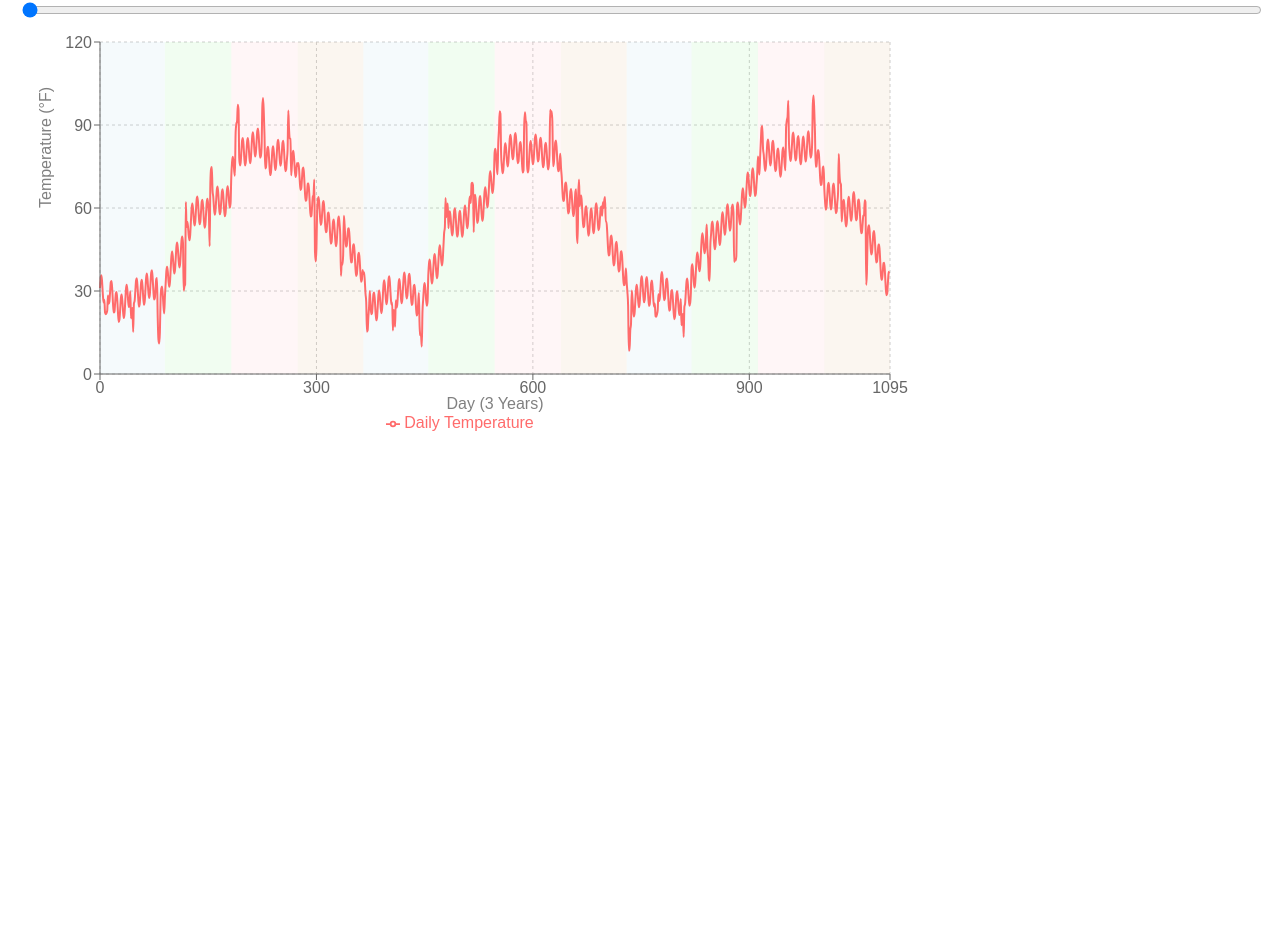
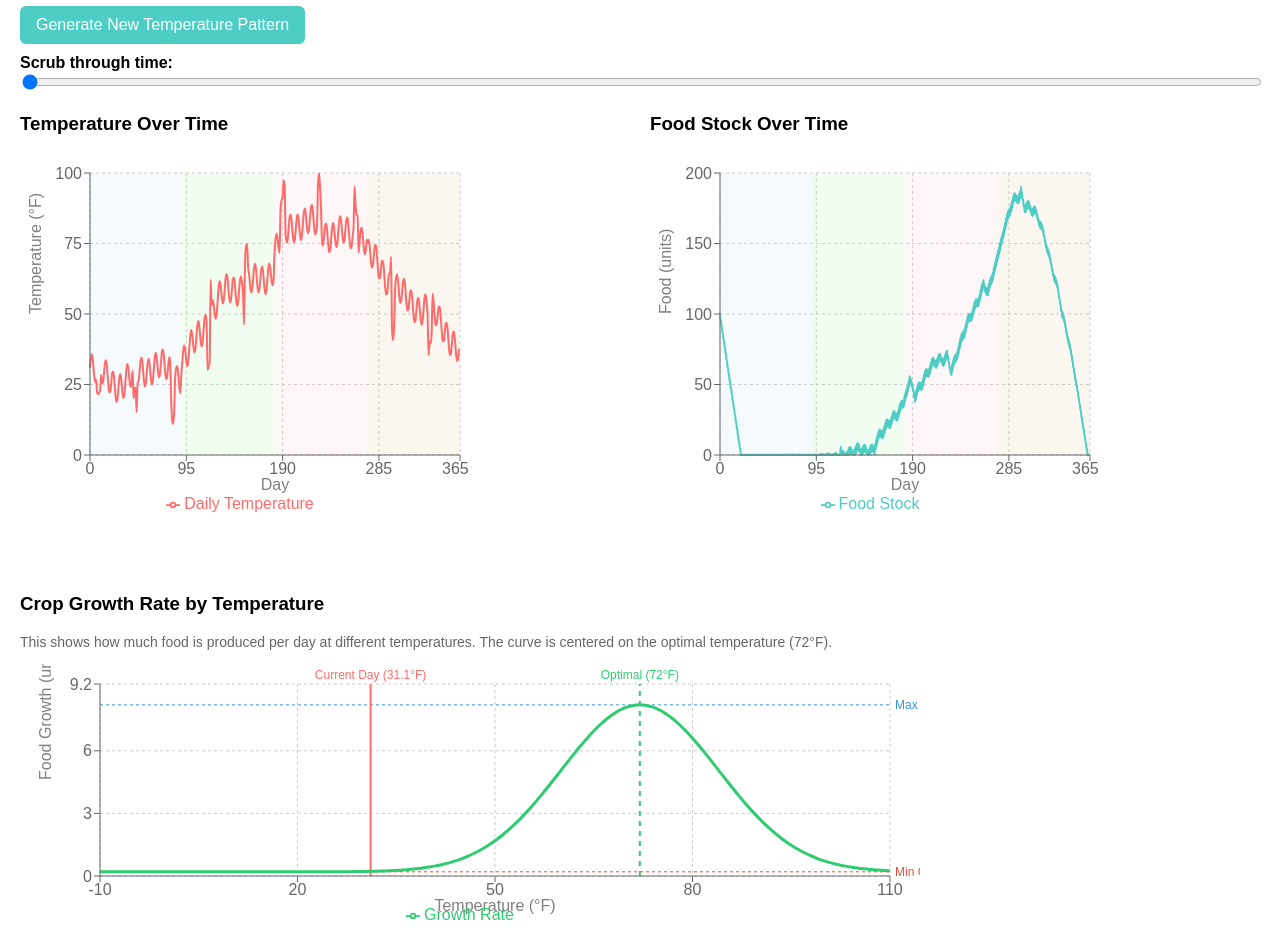
Before and after one commit to BSchoenth245/population-sim-React-, a React (Create React App) app: page / in a window 1280 px wide. Shown: the part 289-1241 px from the top of the page. Before the commit the page ends 800 px from the top, so only its background shows below. Built offline with nearby package versions, Linux system fonts and the light colour scheme.

Commit message:
Added food dependant on temp

```diff
--- a/src/TempTest.js
+++ b/src/TempTest.js
@@ -7,7 +7,8 @@ import {
   CartesianGrid,
   Tooltip,
   Legend,
-  ReferenceArea
+  ReferenceArea,
+  ReferenceLine
 } from 'recharts';
 
 /* ============================================================
@@ -15,7 +16,7 @@ import {
    ============================================================ */
 
 const DAYS_PER_YEAR = 365;
-const YEAR_COUNT = 3;
+const YEAR_COUNT = 1;
 const TOTAL_DAYS = DAYS_PER_YEAR * YEAR_COUNT;
 
 /*
@@ -33,9 +34,9 @@ const SEASONS = [
   Used for shaping, NOT forcing.
 */
 const SEASON_PROFILES = {
-  Winter: { mean: 30, amp: 10 },
-  Spring: { mean: 55, amp: 12 },
-  Summer: { mean: 80, amp: 10 },
+  Winter: { mean: 15, amp: 10 },
+  Spring: { mean: 65, amp: 12 },
+  Summer: { mean: 90, amp: 10 },
   Fall:   { mean: 55, amp: 12 }
 };
 
@@ -50,6 +51,27 @@ const SEASON_COLORS = {
   Fall:   'rgba(222, 184, 135, 0.25)'
 };
 
+/*
+  Crop growth parameters.
+  These define how temperature affects food production.
+*/
+const CROP_CONFIG = {
+  optimalTemp: 72,      // Temperature (°F) where crop grows best
+  tolerance: 12,        // How forgiving the crop is to temp deviation (higher = more resilient)
+  maxGrowth: 8,         // Maximum food units produced per day at optimal temp
+  minGrowth: 0.2        // Minimum growth even in terrible conditions (prevents starvation deadlock)
+};
+
+/*
+  Daily consumption rate.
+  For now, this is constant. Later you'll multiply by population.
+*/
+const DAILY_CONSUMPTION = 5;
+
+/*
+  Starting food stockpile.
+*/
+const STARTING_FOOD = 100;
 
 /* ============================================================
    === HELPER FUNCTIONS =======================================
@@ -129,6 +151,38 @@ function extremeEvent(dayIndex, seasonName, seed) {
     : -magnitude;
 }
 
+/**
+ * Calculate food growth based on temperature.
+ * Uses a bell curve (Gaussian) centered on optimal temperature.
+ *
+ * @param {number} temperature - Current day's temperature in °F
+ * @returns {number} Food units produced this day
+ *
+ * How it works:
+ * - At optimalTemp: produces maxGrowth
+ * - As temp deviates: production drops exponentially
+ * - Never drops below minGrowth (prevents zero-growth deadlock)
+ *
+ * The formula: minGrowth + maxGrowth * e^(-(deviation²) / (2 * tolerance²))
+ * This is a standard Gaussian/normal distribution bell curve.
+ */
+function calculateGrowth(temperature) {
+  const { optimalTemp, tolerance, maxGrowth, minGrowth } = CROP_CONFIG;
+
+  // How far is current temp from optimal? (can be positive or negative)
+  const deviation = temperature - optimalTemp;
+
+  // Bell curve calculation
+  // - deviation² makes both hot and cold equally bad
+  // - tolerance² controls how "wide" the bell is
+  // - The exp() creates the smooth dropoff
+  const bellCurve = Math.exp(-(deviation ** 2) / (2 * tolerance ** 2));
+
+  // Scale the bell curve to our growth range
+  // Result ranges from minGrowth (terrible conditions) to minGrowth + maxGrowth (perfect conditions)
+  return minGrowth + maxGrowth * bellCurve;
+}
+
 /* ============================================================
    === MAIN COMPONENT =========================================
    ============================================================ */
@@ -137,6 +191,7 @@ export default function TemperatureSimulation() {
   const [data, setData] = useState([]);
   const [currentDay, setCurrentDay] = useState(0);
   const [seed, setSeed] = useState(Math.random());
+  const [foodData, setFoodData] = useState([]);
 
   useEffect(() => {
     const generated = [];
@@ -176,6 +231,44 @@ export default function TemperatureSimulation() {
     }
 
     setData(generated);
+
+    // === FOOD PRODUCTION SIMULATION ===
+    // Generate food data based on temperature
+    // Each day has TWO datapoints: after growth, after consumption
+    const foodSimulation = [];
+    let currentFood = STARTING_FOOD;
+
+    for (let dayIndex = 0; dayIndex < TOTAL_DAYS; dayIndex++) {
+      // Get this day's temperature from our generated data
+      const temp = generated[dayIndex].temperature;
+
+      // Calculate how much food grows based on temperature
+      const growth = calculateGrowth(temp);
+
+      // === MORNING: After growth ===
+      currentFood += growth;
+      foodSimulation.push({
+        x: dayIndex,              // Exact day (e.g., day 50.0)
+        food: Math.round(currentFood * 10) / 10,  // Round to 1 decimal
+        phase: 'growth',          // Label for debugging
+        growth: Math.round(growth * 10) / 10  // Store growth amount for tooltip
+      });
+
+      // === MIDDAY: After consumption ===
+      currentFood -= DAILY_CONSUMPTION;
+
+      // Don't let food go negative (starvation would happen here in full sim)
+      if (currentFood < 0) currentFood = 0;
+
+      foodSimulation.push({
+        x: dayIndex + 0.5,        // Half-day offset (e.g., day 50.5)
+        food: Math.round(currentFood * 10) / 10,
+        phase: 'consumption',
+        consumed: DAILY_CONSUMPTION
+      });
+    }
+
+    setFoodData(foodSimulation);
   }, [seed]);
 
   const current = data[currentDay] ?? {};
@@ -194,7 +287,10 @@ export default function TemperatureSimulation() {
         <strong>Day:</strong> {currentDay} <br />
         <strong>Year:</strong> {current.year + 1 ?? '-'} <br />
         <strong>Season:</strong> {current.season ?? '-'} <br />
-        <strong>Temperature:</strong> {current.temperature ?? '-'} °F
+        <strong>Temperature:</strong> {current.temperature ?? '-'} °F <br />
+        <strong>Food Stock:</strong> {foodData[currentDay * 2]?.food ?? '-'} units <br />
+        <strong>Consumption Rate:</strong> {DAILY_CONSUMPTION} units/day <br />
+        <strong>Daily Growth:</strong> {current.temperature ? calculateGrowth(current.temperature).toFixed(1) : '-'} units/day
       </div>
 
       <button
@@ -218,7 +314,7 @@ export default function TemperatureSimulation() {
 
 
       {/* === SCRUBBER === */}
-      <label>
+      <label style={{ display: 'block' }}>
         <strong>Scrub through time:</strong>
         <input
           type="range"
@@ -230,15 +326,25 @@ export default function TemperatureSimulation() {
         />
       </label>
 
-      {/* === CHART === */}
-      <LineChart width={900} height={450} data={data} margin={{ top: 20, right: 30, left: 20, bottom: 40 }}>
+ {/* === CHARTS SIDE BY SIDE === */}
+<div style={{ display: 'flex', gap: 20, flexWrap: 'wrap' }}>
+
+  {/* === TEMPERATURE CHART === */}
+  <div style={{ flex: '1 1 45%', minWidth: 400 }}>
+    <h3>Temperature Over Time</h3>
+    <LineChart
+      width={450}
+      height={400}
+      data={data}
+      margin={{ top: 20, right: 10, left: 10, bottom: 40 }}
+    >
       <CartesianGrid strokeDasharray="3 3" />
 
       <XAxis
         dataKey="dayIndex"
         type="number"
         domain={[0, TOTAL_DAYS]}
-          label={{ value: 'Day (3 Years)', position: 'insideBottom', offset: -5 }}
+        label={{ value: 'Day', position: 'insideBottom', offset: -5 }}
       />
 
       <YAxis
@@ -251,7 +357,6 @@ export default function TemperatureSimulation() {
         align="center"
         wrapperStyle={{ paddingTop: 10 }}
       />
-
 
       {/* === Seasonal background shading === */}
       {Array.from({ length: YEAR_COUNT }).map((_, year) => {
@@ -284,5 +389,219 @@ export default function TemperatureSimulation() {
       />
     </LineChart>
   </div>
+
+  {/* === FOOD CHART === */}
+  <div style={{ flex: '1 1 45%', minWidth: 400 }}>
+    <h3>Food Stock Over Time</h3>
+    <LineChart
+      width={450}
+      height={400}
+      data={foodData}
+      margin={{ top: 20, right: 10, left: 10, bottom: 40 }}
+    >
+      <CartesianGrid strokeDasharray="3 3" />
+
+      <XAxis
+        dataKey="x"
+        type="number"
+        domain={[0, TOTAL_DAYS]}
+        label={{ value: 'Day', position: 'insideBottom', offset: -5 }}
+      />
+
+      <YAxis
+        label={{ value: 'Food (units)', angle: -90, position: 'insideLeft' }}
+      />
+
+      <Tooltip
+        content={({ active, payload }) => {
+          if (active && payload && payload.length) {
+            const data = payload[0].payload;
+            return (
+              <div style={{
+                background: 'white',
+                padding: 10,
+                border: '1px solid #ccc',
+                borderRadius: 4
+              }}>
+                <p><strong>Day:</strong> {Math.floor(data.x)}</p>
+                <p><strong>Food:</strong> {data.food} units</p>
+                <p><strong>Phase:</strong> {data.phase}</p>
+                {data.growth && <p><strong>Growth:</strong> +{data.growth}</p>}
+                {data.consumed && <p><strong>Consumed:</strong> -{data.consumed}</p>}
+              </div>
             );
           }
+          return null;
+        }}
+      />
+
+      <Legend
+        verticalAlign="bottom"
+        align="center"
+        wrapperStyle={{ paddingTop: 10 }}
+      />
+
+      {/* === Seasonal background shading (same as temp chart) === */}
+      {Array.from({ length: YEAR_COUNT }).map((_, year) => {
+        let seasonStart = year * DAYS_PER_YEAR;
+
+        return SEASONS.map(season => {
+          const x1 = seasonStart;
+          const x2 = seasonStart + season.length;
+          seasonStart = x2;
+
+          return (
+            <ReferenceArea
+              key={`food-${year}-${season.name}`}
+              x1={x1}
+              x2={x2}
+              fill={SEASON_COLORS[season.name]}
+              strokeOpacity={0}
+            />
+          );
+        });
+      })}
+
+      <Line
+        type="monotone"
+        dataKey="food"
+        stroke="#4ecdc4"
+        strokeWidth={2}
+        dot={false}
+        name="Food Stock"
+      />
+    </LineChart>
+  </div>
+
+</div>
+
+{/* === GROWTH CURVE VISUALIZATION === */}
+<div style={{ marginTop: 40 }}>
+  <h3>Crop Growth Rate by Temperature</h3>
+  <p style={{ fontSize: 14, color: '#666' }}>
+    This shows how much food is produced per day at different temperatures.
+    The curve is centered on the optimal temperature ({CROP_CONFIG.optimalTemp}°F).
+  </p>
+
+  <LineChart
+    width={900}
+    height={300}
+    data={(() => {
+      // Generate curve data points from -10°F to 110°F
+      const curveData = [];
+      for (let temp = -10; temp <= 110; temp += 1) {
+        curveData.push({
+          temperature: temp,
+          growth: calculateGrowth(temp)
+        });
+      }
+      return curveData;
+    })()}
+    margin={{ top: 20, right: 30, left: 20, bottom: 40 }}
+  >
+    <CartesianGrid strokeDasharray="3 3" />
+
+    <XAxis
+      dataKey="temperature"
+      type="number"
+      domain={[-10, 110]}
+      label={{ value: 'Temperature (°F)', position: 'insideBottom', offset: -5 }}
+    />
+
+    <YAxis
+      label={{ value: 'Food Growth (units/day)', angle: -90, position: 'insideLeft' }}
+      domain={[0, CROP_CONFIG.maxGrowth + CROP_CONFIG.minGrowth + 1]}
+    />
+
+    <Tooltip
+      content={({ active, payload }) => {
+        if (active && payload && payload.length) {
+          const data = payload[0].payload;
+          return (
+            <div style={{
+              background: 'white',
+              padding: 10,
+              border: '1px solid #ccc',
+              borderRadius: 4
+            }}>
+              <p><strong>Temperature:</strong> {data.temperature}°F</p>
+              <p><strong>Growth Rate:</strong> {data.growth.toFixed(2)} units/day</p>
+            </div>
+          );
+        }
+        return null;
+      }}
+    />
+
+    <Legend />
+
+    {/* Vertical line at optimal temperature */}
+    <ReferenceLine
+      x={CROP_CONFIG.optimalTemp}
+      stroke="#2ecc71"
+      strokeWidth={2}
+      strokeDasharray="5 5"
+      label={{
+        value: `Optimal (${CROP_CONFIG.optimalTemp}°F)`,
+        position: 'top',
+        fill: '#2ecc71',
+        fontSize: 12
+      }}
+    />
+
+    {/* Horizontal line at max growth */}
+    <ReferenceLine
+      y={CROP_CONFIG.maxGrowth + CROP_CONFIG.minGrowth}
+      stroke="#3498db"
+      strokeWidth={1}
+      strokeDasharray="3 3"
+      label={{
+        value: `Max Growth`,
+        position: 'right',
+        fill: '#3498db',
+        fontSize: 12
+      }}
+    />
+
+    {/* Horizontal line at min growth */}
+    <ReferenceLine
+      y={CROP_CONFIG.minGrowth}
+      stroke="#e74c3c"
+      strokeWidth={1}
+      strokeDasharray="3 3"
+      label={{
+        value: `Min Growth`,
+        position: 'right',
+        fill: '#e74c3c',
+        fontSize: 12
+      }}
+    />
+
+    {/* Show current day's temperature as a dot on the curve */}
+    {current.temperature && (
+      <ReferenceLine
+        x={current.temperature}
+        stroke="#ff6b6b"
+        strokeWidth={2}
+        label={{
+          value: `Current Day (${current.temperature}°F)`,
+          position: 'top',
+          fill: '#ff6b6b',
+          fontSize: 12
+        }}
+      />
+    )}
+
+    <Line
+      type="monotone"
+      dataKey="growth"
+      stroke="#2ecc71"
+      strokeWidth={3}
+      dot={false}
+      name="Growth Rate"
+    />
+  </LineChart>
+</div>
+    </div>
+  );
+}
```
Lines whose indentation alone changed are shown as unchanged.
